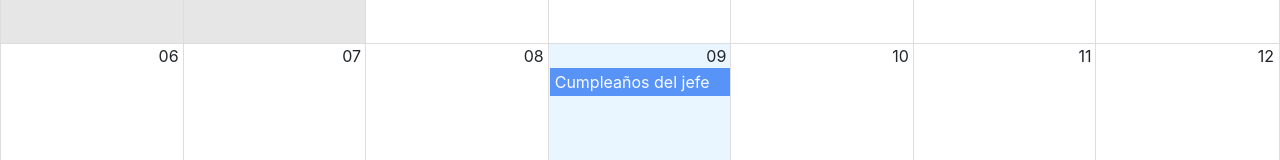
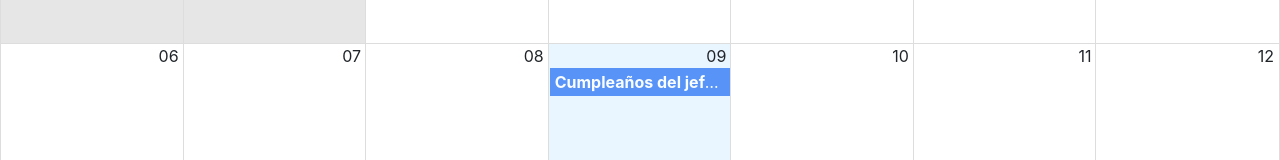
Before and after one commit to DiegoUrrego4/MERN-Calendar, a React (Vite) app: page / in a window 1280 px wide. Shown: the part 233-393 px from the top of the page. Built offline with nearby package versions, Linux system fonts and the light colour scheme.

Commit message:
Agregué nuevo componente para el manejo de información de los eventos. Se crea componente <CalendarEvent />.

```diff
--- /dev/null
+++ b/src/calendar/components/CalendarEvent.jsx
@@ -0,0 +1,9 @@
+export const CalendarEvent = ({ event }) => {
+  const { title, user } = event;
+  return (
+    <>
+      <strong>{title}</strong>
+      <span> - {user.name}</span>
+    </>
+  );
+};
--- a/src/calendar/index.js
+++ b/src/calendar/index.js
@@ -1,2 +1,3 @@
 export * from './pages/CalendarPage';
+export * from './components/CalendarEvent';
 export * from './components/Navbar';
--- a/src/calendar/pages/CalendarPage.jsx
+++ b/src/calendar/pages/CalendarPage.jsx
@@ -2,7 +2,7 @@
 import 'react-big-calendar/lib/css/react-big-calendar.css';
 import { addHours } from 'date-fns';
 
-import { Navbar } from '../';
+import { CalendarEvent, Navbar } from '../';
 import { getMessagesES, localizer } from '../../helpers';
 
 const events = [
@@ -20,7 +20,6 @@
 ];
 
 const eventStyleGetter = (event, start, end, isSelected) => {
-  console.log({ event, start, end, isSelected });
 
   const style = {
     backgroundColor: '#347CF7',
@@ -47,6 +46,9 @@
         style={{ height: 'calc(100vh - 85px)' }}
         messages={getMessagesES()}
         eventPropGetter={eventStyleGetter}
+        components={{
+          event: CalendarEvent
+        }}
       />
     </>
   );
```
